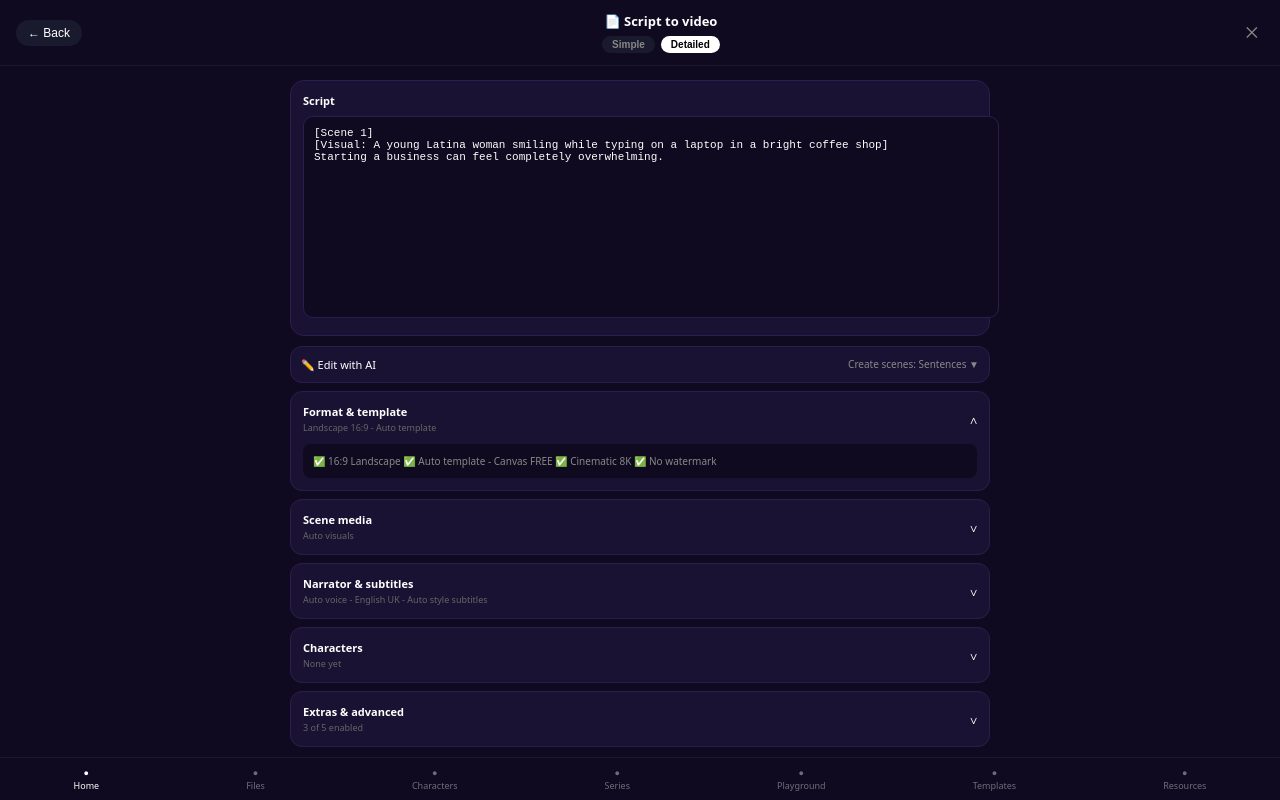
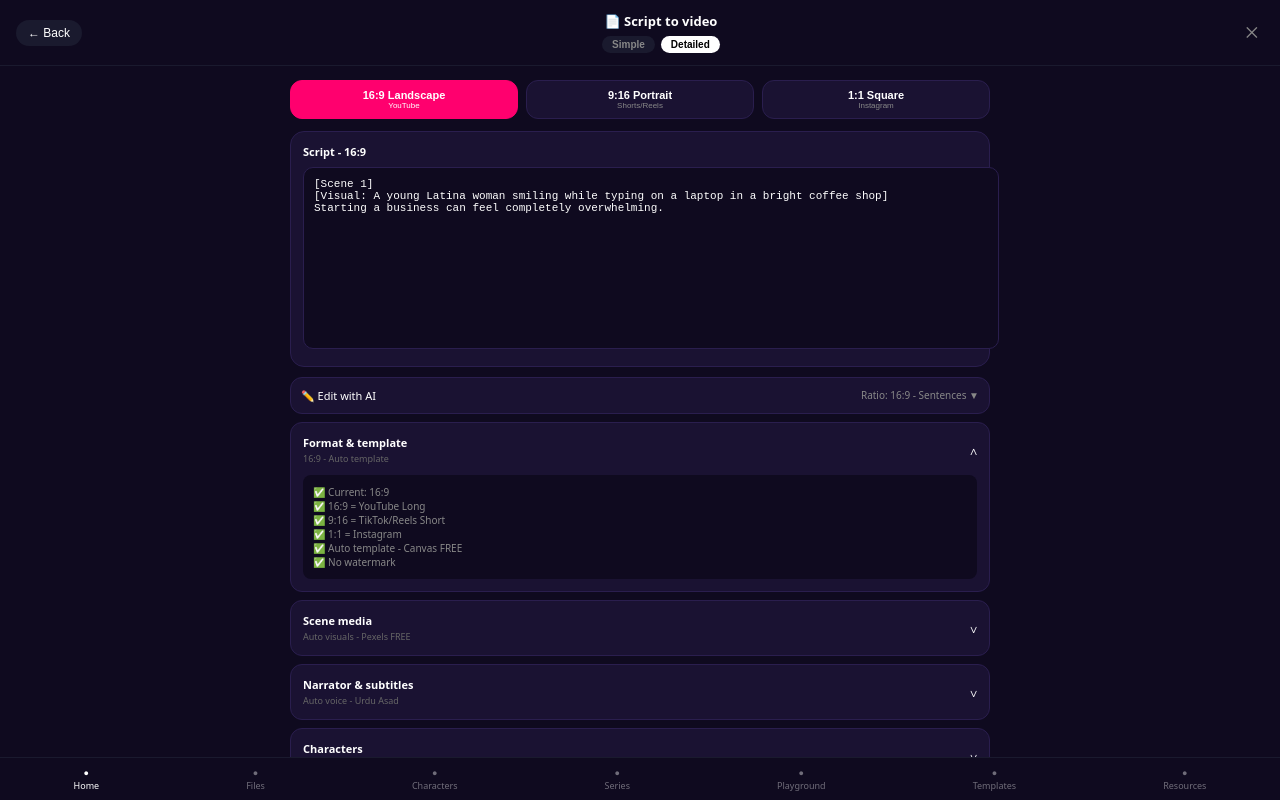
Before and after one commit to muradofficalid-art/LifeAI, a Next.js app: page /dashboard/script-to-video in a window 1280 px wide. Both pictures are taken after a click on the button "Detailed". Shown: the top 800 px of the page. Built offline with nearby package versions, Linux system fonts and the light colour scheme.

Commit message:
Update page.tsx

```diff
--- a/app/dashboard/script-to-video/page.tsx
+++ b/app/dashboard/script-to-video/page.tsx
@@ -9,17 +9,40 @@ export default function ScriptToVideo(){
   const [open, setOpen] = useState<string | null>("format");
   const [generating, setGenerating] = useState(false);
 
+  // ✅ NEW - Ratio + Auto Long to Short
+  const [ratio, setRatio] = useState("16:9");
+  const [autoShort, setAutoShort] = useState(true);
+  const [shortCount, setShortCount] = useState(3);
+  const [shortMode, setShortMode] = useState("Auto");
+  const [selectedScenes, setSelectedScenes] = useState<number[]>([0,2,5]);
+
+  const SCENES = [
+    {id:0, time:"0:00-1:00", text:"Starting a business can feel overwhelming...", score:95},
+    {id:1, time:"1:00-2:10", text:"First money habit - Pay yourself first", score:88},
+    {id:2, time:"2:10-3:20", text:"Second habit - Track every rupee", score:92},
+    {id:3, time:"3:20-4:30", text:"Third habit - Emergency fund 6 months", score:75},
+    {id:4, time:"4:30-5:40", text:"Fourth habit - Invest 20% income", score:90},
+    {id:5, time:"5:40-6:50", text:"Fifth habit - Avoid lifestyle inflation", score:96},
+    {id:6, time:"6:50-7:30", text:"Recap - 5 habits summary", score:70},
+    {id:7, time:"7:30-8:00", text:"CTA - Subscribe for more", score:85},
+  ];
+
   const handleGenerate = () => {
     if(!script.trim()){ alert("Jan script likho pehle!"); return; }
     setGenerating(true);
     setTimeout(()=>{
       setGenerating(false);
-      alert(`🎬 VIDEO GENERATING - Canvas FREE Engine!\n\nScript: ${script.slice(0,80)}...\nFormat: 16:9 Auto Template\nVoice: Urdu - Asad\n\nPattern: Script → Photo → Clips (5 Raaz) → Final Video\nNo Watermark!`);
-    },1000);
+      if(autoShort){
+        const parts = shortMode==="Auto" ? `Top ${shortCount} viral (Score 95+)` : selectedScenes.map(id=>SCENES[id].time).join(', ');
+        alert(`🎬 GENERATING - Canvas FREE!\n\nLong: 8 min - Ratio: ${ratio}\nScript: ${script.slice(0,60)}...\n\n✂️ Auto Shorts: ${shortMode} - ${parts}\nFormat: Long ${ratio} + Shorts 9:16\nVoice: Urdu - Asad\n\nPattern: Script → Photo → Clips → Long + Shorts\nNo Watermark!`);
+      } else {
+        alert(`🎬 VIDEO GENERATING - Canvas FREE!\n\nScript: ${script.slice(0,60)}...\nFormat: ${ratio} Auto Template\nNo Shorts\nNo Watermark!`);
+      }
+    },800);
   };
 
   return (
-    <div style={{background:"#0f0a1f", color:"#fff", minHeight:"100vh", fontFamily:"system-ui", paddingBottom:20}}>
+    <div style={{background:"#0f0a1f", color:"#fff", minHeight:"100vh", fontFamily:"system-ui", paddingBottom:90}}>
       <header style={{padding:"12px 16px", display:"flex", justifyContent:"space-between", alignItems:"center", borderBottom:"1px solid #1a1a2e"}}>
         <button onClick={()=>router.push('/dashboard')} style={{background:"#1a1a2e", color:"#fff", border:"none", padding:"6px 12px", borderRadius:20, cursor:"pointer", fontSize:12}}>← Back</button>
         <div style={{textAlign:"center"}}><div style={{fontSize:13, fontWeight:700}}>📄 Script to video</div><div style={{display:"flex", gap:6, justifyContent:"center", marginTop:6}}>{["Simple","Detailed"].map(m=><button key={m} onClick={()=>setMode(m)} style={{background: mode===m ? "#fff" : "#1a1a2e", color: mode===m ? "#000" : "#888", border:"none", padding:"3px 10px", borderRadius:20, fontSize:10, cursor:"pointer", fontWeight:600}}>{m}</button>)}</div></div>
@@ -27,44 +50,53 @@ export default function ScriptToVideo(){
       </header>
 
       <div style={{maxWidth:700, margin:"0 auto", padding:"14px"}}>
-        {/* Script Box */}
+        {/* Ratio Selector - 16:9 + 9:16 */}
+        <div style={{display:"flex", gap:8, marginBottom:12, justifyContent:"center"}}>
+          {[
+            {id:"16:9", label:"16:9 Landscape", desc:"YouTube"},
+            {id:"9:16", label:"9:16 Portrait", desc:"Shorts/Reels"},
+            {id:"1:1", label:"1:1 Square", desc:"Instagram"},
+          ].map(r=>(
+            <button key={r.id} onClick={()=>setRatio(r.id)} style={{flex:1, background: ratio===r.id ? "#ff006e" : "#1a1232", color:"#fff", border:`1px solid ${ratio===r.id ? "#ff006e" : "#2a1e4e"}`, borderRadius:12, padding:"8px 6px", cursor:"pointer"}}>
+              <div style={{fontSize:11, fontWeight:700}}>{r.label}</div><div style={{fontSize:8, color: ratio===r.id ? "#fff" : "#888"}}>{r.desc}</div>
+            </button>
+          ))}
+        </div>
+
         <div style={{background:"#1a1232", border:"1px solid #2a1e4e", borderRadius:14, padding:12}}>
-          <div style={{fontSize:11, fontWeight:700, marginBottom:8}}>Script</div>
-          <textarea value={script} onChange={e=>setScript(e.target.value)} placeholder="Write or paste your script here, or use tags to guide the AI..." style={{width:"100%", height: mode==="Simple" ? 120 : 180, background:"#0f0a1f", border:"1px solid #2a1e4e", color:"#fff", borderRadius:10, padding:10, fontSize:11, outline:"none", resize:"none"}}></textarea>
+          <div style={{fontSize:11, fontWeight:700, marginBottom:8}}>Script - {ratio}</div>
+          <textarea value={script} onChange={e=>setScript(e.target.value)} placeholder="Write or paste your script here, or use tags to guide the AI..." style={{width:"100%", height: mode==="Simple" ? 120 : 160, background:"#0f0a1f", border:"1px solid #2a1e4e", color:"#fff", borderRadius:10, padding:10, fontSize:11, outline:"none", resize:"none"}}></textarea>
 
           {mode==="Simple" && (
             <div style={{display:"flex", flexWrap:"wrap", gap:6, marginTop:10, fontSize:10, color:"#888"}}>
-              <span style={{background:"#0f0a1f", border:"1px solid #2a1e4e", padding:"4px 8px", borderRadius:20}}>16:9</span>
+              <span style={{background: ratio==="16:9" ? "#ff006e22" : "#0f0a1f", border:"1px solid #2a1e4e", padding:"4px 8px", borderRadius:20}}>📺 {ratio}</span>
               <span style={{background:"#0f0a1f", border:"1px solid #2a1e4e", padding:"4px 8px", borderRadius:20}}>▭ Auto template</span>
               <span style={{background:"#0f0a1f", border:"1px solid #2a1e4e", padding:"4px 8px", borderRadius:20}}>🖼 Auto visuals</span>
               <span style={{background:"#0f0a1f", border:"1px solid #2a1e4e", padding:"4px 8px", borderRadius:20}}>🎬 Cinematic</span>
               <span style={{background:"#0f0a1f", border:"1px solid #2a1e4e", padding:"4px 8px", borderRadius:20}}>💬 Auto subtitles</span>
-              <span style={{background:"#0f0a1f", border:"1px solid #2a1e4e", padding:"4px 8px", borderRadius:20}}>▭ Scene per sentence</span>
-              <span style={{background:"#0f0a1f", border:"1px solid #2a1e4e", padding:"4px 8px", borderRadius:20}}>📁 My media</span>
-              <span style={{background:"#0f0a1f", border:"1px solid #2a1e4e", padding:"4px 8px", borderRadius:20}}>⚙ Advanced</span>
+              <span style={{background:"#0f0a1f", border:"1px solid #2a1e4e", padding:"4px 8px", borderRadius:20}}>✂️ Auto Shorts</span>
             </div>
           )}
 
           {mode==="Simple" && (
             <div style={{display:"flex", justifyContent:"space-between", marginTop:10, fontSize:10, color:"#666"}}>
-              <div style={{display:"flex", gap:8}}><span>🎙 Voice: English UK</span><span>🧑 Add avatar</span><span>🎨 Brand kit</span></div>
+              <div style={{display:"flex", gap:8}}><span>🎙 Voice: English UK</span><span>🧑 Add avatar</span></div>
               <button style={{background:"#ff006e", color:"#fff", border:"none", width:22, height:22, borderRadius:"50%", cursor:"pointer", fontSize:12}} onClick={handleGenerate}>↑</button>
             </div>
           )}
         </div>
 
-        {/* Detailed Mode Sections - Fliki jaisa */}
         {mode==="Detailed" && (
           <>
             <div style={{marginTop:10, background:"#1a1232", border:"1px solid #2a1e4e", borderRadius:12, padding:10, display:"flex", justifyContent:"space-between"}}>
               <span style={{fontSize:11}}>✏️ Edit with AI</span>
-              <div style={{fontSize:10, color:"#888"}}>Create scenes: Sentences ▼</div>
+              <div style={{fontSize:10, color:"#888"}}>Ratio: {ratio} - Sentences ▼</div>
             </div>
 
             {[
-              {id:"format", title:"Format & template", sub:"Landscape 16:9 - Auto template"},
-              {id:"media", title:"Scene media", sub:"Auto visuals"},
-              {id:"narrator", title:"Narrator & subtitles", sub:"Auto voice - English UK - Auto style subtitles"},
+              {id:"format", title:"Format & template", sub:`${ratio} - Auto template`},
+              {id:"media", title:"Scene media", sub:"Auto visuals - Pexels FREE"},
+              {id:"narrator", title:"Narrator & subtitles", sub:"Auto voice - Urdu Asad"},
               {id:"characters", title:"Characters", sub:"None yet"},
               {id:"extras", title:"Extras & advanced", sub:"3 of 5 enabled"},
             ].map(s=>(
@@ -74,28 +106,93 @@ export default function ScriptToVideo(){
                   <div style={{fontSize:12}}>{open===s.id ? "∧" : "∨"}</div>
                 </div>
                 {open===s.id && (
-                  <div style={{marginTop:10, fontSize:10, color:"#888", background:"#0f0a1f", padding:10, borderRadius:8}}>
-                    {s.id==="format" && "✅ 16:9 Landscape\n✅ Auto template - Canvas FREE\n✅ Cinematic 8K\n✅ No watermark"}
-                    {s.id==="media" && "✅ Auto visuals - Pexels FREE\n✅ My media upload\n✅ 5 Raaz pattern - Script → Photo → Clips"}
-                    {s.id==="narrator" && "✅ Urdu - Asad (Documentary/Islami/Vlog)\n✅ Auto subtitles - Urdu/Hindi/English\n✅ Edge TTS FREE"}
-                    {s.id==="characters" && "Avatar: Coming soon - Canvas FREE\nCharacters: Add your own"}
-                    {s.id==="extras" && "✅ Background music - YouTube licensed\n✅ Brand kit - Logo watermark off\n✅ Commercial rights"}
+                  <div style={{marginTop:10, fontSize:10, color:"#888", background:"#0f0a1f", padding:10, borderRadius:8, whiteSpace:"pre-line"}}>
+                    {s.id==="format" && `✅ Current: ${ratio}\n✅ 16:9 = YouTube Long\n✅ 9:16 = TikTok/Reels Short\n✅ 1:1 = Instagram\n✅ Auto template - Canvas FREE\n✅ No watermark`}
+                    {s.id==="media" && "✅ Auto visuals - Pexels FREE\n✅ My media upload\n✅ 5 Raaz pattern"}
+                    {s.id==="narrator" && "✅ Urdu - Asad\n✅ Auto subtitles"}
+                    {s.id==="characters" && "Avatar: Coming soon"}
+                    {s.id==="extras" && "✅ Background music\n✅ Brand kit off"}
                   </div>
                 )}
               </div>
             ))}
 
+            {/* ✅ Auto Long to Short - 1 Click + Custom */}
+            <div style={{marginTop:12, background:"linear-gradient(135deg, #1a1232, #2a1448)", border:"1px solid #ff006e55", borderRadius:14, padding:14}}>
+              <div style={{display:"flex", justifyContent:"space-between", alignItems:"center"}}>
+                <div>
+                  <div style={{fontSize:12, fontWeight:800}}>✂️ Auto Long → Short (1 Click)</div>
+                  <div style={{fontSize:9, color:"#aaa", marginTop:2}}>8 min Long ({ratio}) se 3-5 Viral Shorts (9:16) auto</div>
+                </div>
+                <label style={{position:"relative", display:"inline-block", width:36, height:20}}>
+                  <input type="checkbox" checked={autoShort} onChange={e=>setAutoShort(e.target.checked)} style={{opacity:0, width:0, height:0}}/>
+                  <span style={{position:"absolute", cursor:"pointer", top:0, left:0, right:0, bottom:0, background: autoShort ? "#ff006e" : "#333", borderRadius:20, transition:"0.3s"}}></span>
+                </label>
+              </div>
+
+              {autoShort && (
+                <div style={{marginTop:12}}>
+                  <div style={{display:"flex", gap:8, marginBottom:12}}>
+                    <div style={{flex:1}}>
+                      <div style={{fontSize:10, color:"#888", marginBottom:4}}>Shorts Count</div>
+                      <select value={shortCount} onChange={e=>setShortCount(Number(e.target.value))} style={{width:"100%", background:"#0f0a1f", color:"#fff", border:"1px solid #2a1e4e", borderRadius:8, padding:"6px", fontSize:11}}>
+                        <option value={1}>1 Short</option><option value={3}>3 Shorts</option><option value={5}>5 Shorts</option>
+                      </select>
+                    </div>
+                    <div style={{flex:1}}>
+                      <div style={{fontSize:10, color:"#888", marginBottom:4}}>Duration</div>
+                      <select style={{width:"100%", background:"#0f0a1f", color:"#fff", border:"1px solid #2a1e4e", borderRadius:8, padding:"6px", fontSize:11}}>
+                        <option>30 sec</option><option>45 sec</option><option>60 sec</option>
+                      </select>
+                    </div>
+                  </div>
+
+                  <div style={{display:"flex", gap:6, marginBottom:10, background:"#0f0a1f", borderRadius:10, padding:4}}>
+                    {["Auto","Custom"].map(m=>(
+                      <button key={m} onClick={()=>setShortMode(m)} style={{flex:1, background: shortMode===m ? "#ff006e" : "transparent", color:"#fff", border:"none", padding:"6px", borderRadius:8, fontSize:11, fontWeight:600, cursor:"pointer"}}>
+                        {m==="Auto" ? "🤖 AI Auto Pick" : "✋ Custom Select"}
+                      </button>
+                    ))}
+                  </div>
+
+                  {shortMode==="Auto" ? (
+                    <div style={{fontSize:10, color:"#aaa", background:"#0f0a1f", padding:10, borderRadius:10}}>
+                      ✅ AI sab se viral parts auto detect karega<br/>
+                      - Hook Score 90+ wale scenes<br/>
+                      - Top {shortCount} moments → 9:16 Shorts<br/>
+                      - Example: Scene 0, 2, 5 (Score 95,92,96)
+                    </div>
+                  ) : (
+                    <div style={{maxHeight:160, overflowY:"auto"}}>
+                      <div style={{fontSize:10, color:"#888", marginBottom:6}}>👉 Tick karo konse parts se Short banana hai:</div>
+                      {SCENES.map(s=>(
+                        <div key={s.id} onClick={()=> setSelectedScenes(prev=> prev.includes(s.id) ? prev.filter(id=>id!==s.id) : [...prev,s.id])} style={{display:"flex", gap:8, alignItems:"center", background: selectedScenes.includes(s.id) ? "#ff006e22" : "#0f0a1f", border:`1px solid ${selectedScenes.includes(s.id) ? "#ff006e" : "#2a1e4e"}`, borderRadius:8, padding:"8px 10px", marginBottom:6, cursor:"pointer"}}>
+                          <input type="checkbox" checked={selectedScenes.includes(s.id)} readOnly style={{accentColor:"#ff006e"}}/>
+                          <div style={{flex:1}}>
+                            <div style={{fontSize:10, fontWeight:700}}>{s.time} - Score {s.score} {s.score>90 && "🔥"}</div>
+                            <div style={{fontSize:9, color:"#888", marginTop:2}}>{s.text.slice(0,45)}...</div>
+                          </div>
+                        </div>
+                      ))}
+                    </div>
+                  )}
+                  <div style={{marginTop:10, fontSize:9, color:"#00ff88", background:"#00ff8810", border:"1px solid #00ff8830", padding:"6px 10px", borderRadius:20, textAlign:"center"}}>
+                    Canvas FREE: {shortMode==="Auto" ? `${shortCount} Shorts Auto (9:16)` : `${selectedScenes.length} Custom Shorts`} • No Watermark
+                  </div>
+                </div>
+              )}
+            </div>
+
             <button onClick={handleGenerate} disabled={generating} style={{width:"100%", background:"#ff2e7e", color:"#fff", border:"none", padding:"14px", borderRadius:24, marginTop:14, fontWeight:800, fontSize:13, cursor:"pointer"}}>
-              {generating ? "⏳ Generating with Canvas FREE..." : "Generate video"}
+              {generating ? "⏳ Generating with Canvas FREE..." : `Generate ${ratio} + ${autoShort ? `${shortMode==="Auto" ? shortCount : selectedScenes.length} Shorts` : ""}`}
             </button>
             <div style={{textAlign:"center", fontSize:9, color:"#666", marginTop:8}}>
-              <span style={{textDecoration:"underline", cursor:"pointer"}}>Review visual script</span><br/>Under 5 minutes - You can edit every scene afterwards
+              <span style={{textDecoration:"underline", cursor:"pointer"}}>Review visual script</span><br/>Long {ratio} + Shorts 9:16 - You can edit every scene afterwards
             </div>
           </>
         )}
       </div>
 
-      {/* Bottom Nav */}
       <div style={{position:"fixed", bottom:0, left:0, right:0, background:"#0f0a1f", borderTop:"1px solid #1a1a2e", display:"flex", justifyContent:"space-around", padding:"8px 0"}}>
         {["Home","Files","Characters","Series","Playground","Templates","Resources"].map(l=>(
           <div key={l} onClick={()=>router.push('/dashboard')} style={{textAlign:"center", cursor:"pointer", opacity: l==="Home" ? 1 : 0.4, fontSize:9}}><div>●</div>{l}</div>
```
